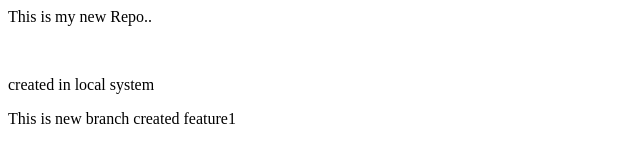
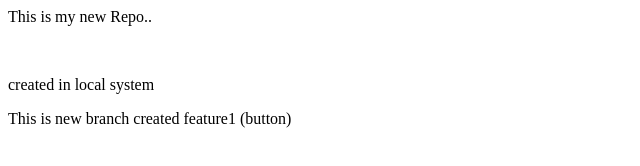
Before and after one commit to wasupuja9-byte/localrepo, a plain HTML site: page index.html in a window 1280 px wide. Shown: the full height of the page, 0-640 px from the left. Drawn offline with Linux system fonts and the light colour scheme.

```diff
--- a/index.html
+++ b/index.html
@@ -1,4 +1,4 @@
 <p>This is my new Repo..</p>
 <br>
 <p>created in local system</p>
-<p>This is new branch created feature1</p>
+<p>This is new branch created feature1 (button)</p>
```
